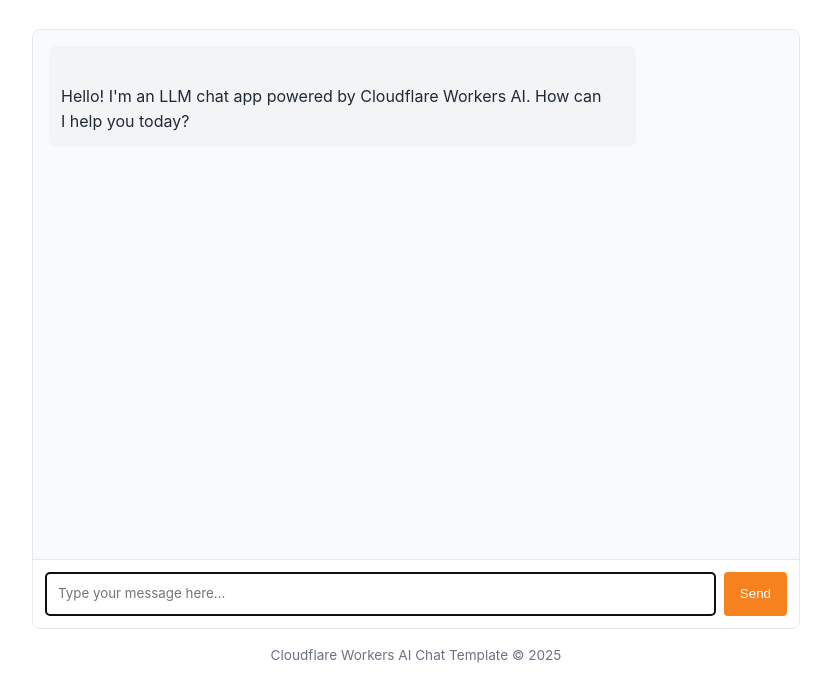
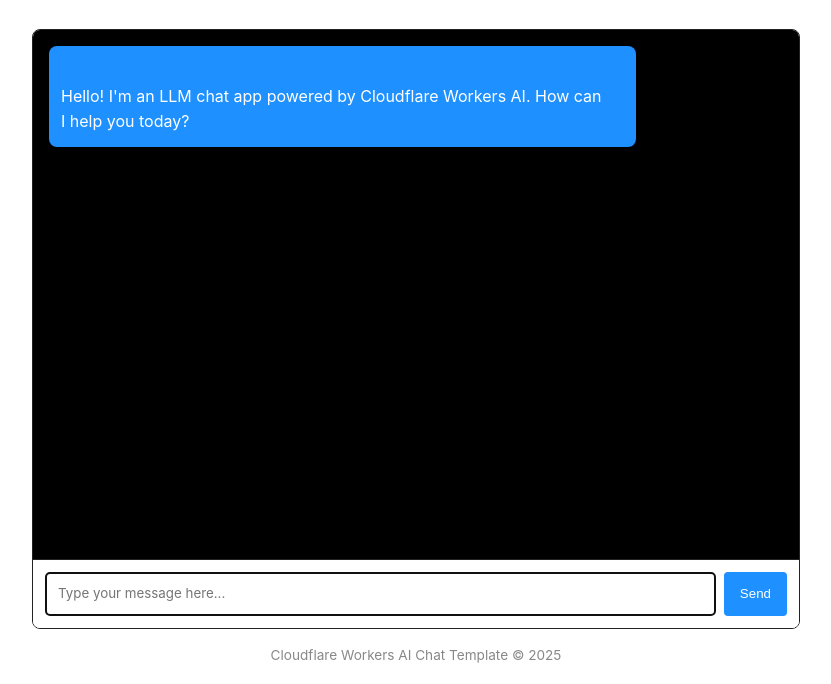
Before and after one commit to seabass-ai/seabass-ai3, a website: page public/index.html in a window 1280 px wide. Shown: the part 116-800 px from the top of the page, without its empty margins (224-1055 px from the left). Drawn offline with Linux system fonts and the light colour scheme.

Commit message:
Update color variables for dark theme

```diff
--- a/public/index.html
+++ b/public/index.html
@@ -6,14 +6,14 @@
 		<title>LLM Chat App</title>
 		<style>
 			:root {
-				--primary-color: #f6821f;
-				--primary-hover: #e67e22;
-				--light-bg: #f9fafb;
-				--border-color: #e5e7eb;
-				--text-color: #1f2937;
-				--text-light: #6b7280;
-				--user-msg-bg: #fff2e6;
-				--assistant-msg-bg: #f3f4f6;
+				--primary-color: #1e90ff;
+				--primary-hover: #0078d7;
+				--light-bg: #000000;
+				--border-color: #222222;
+				--text-color: #ffffff;
+				--text-light: #888888;
+				--user-msg-bg: #1a1a1a;
+				--assistant-msg-bg: #1e90ff;
 			}
 
 			* {
```
